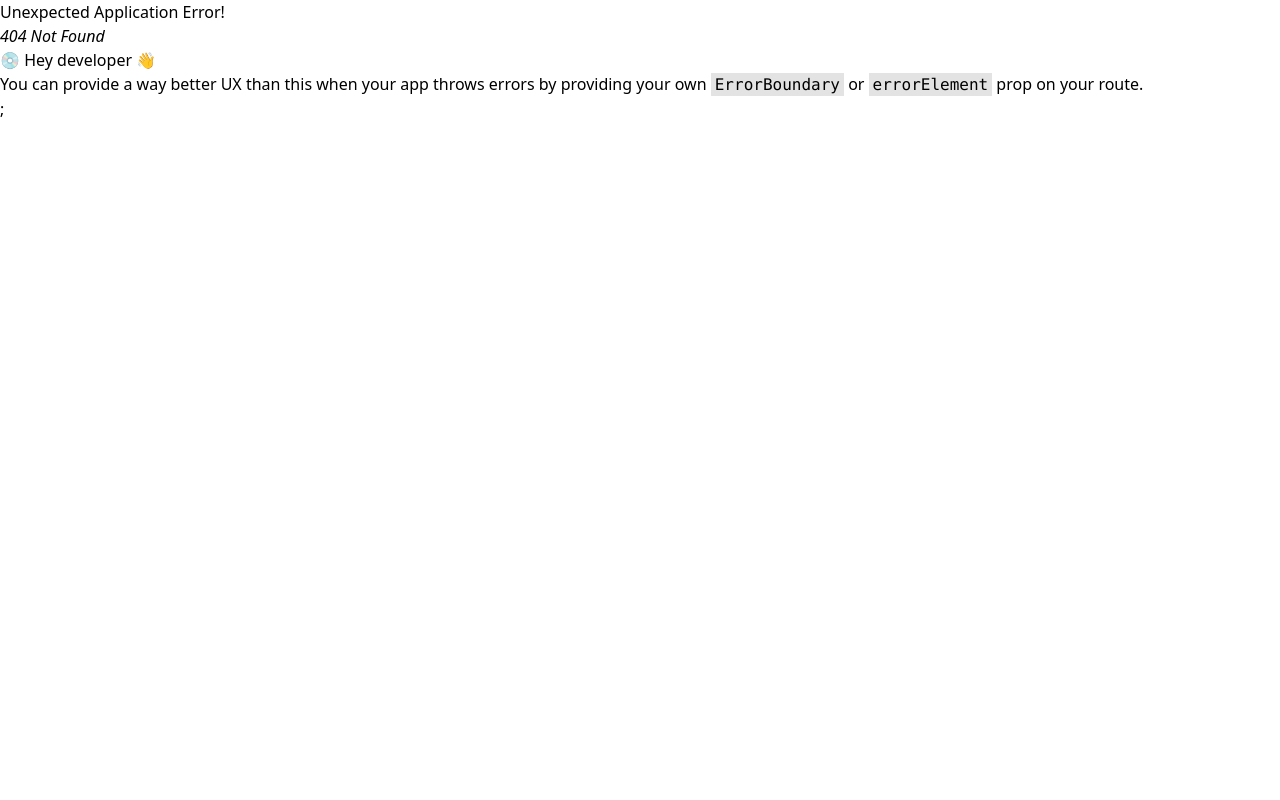
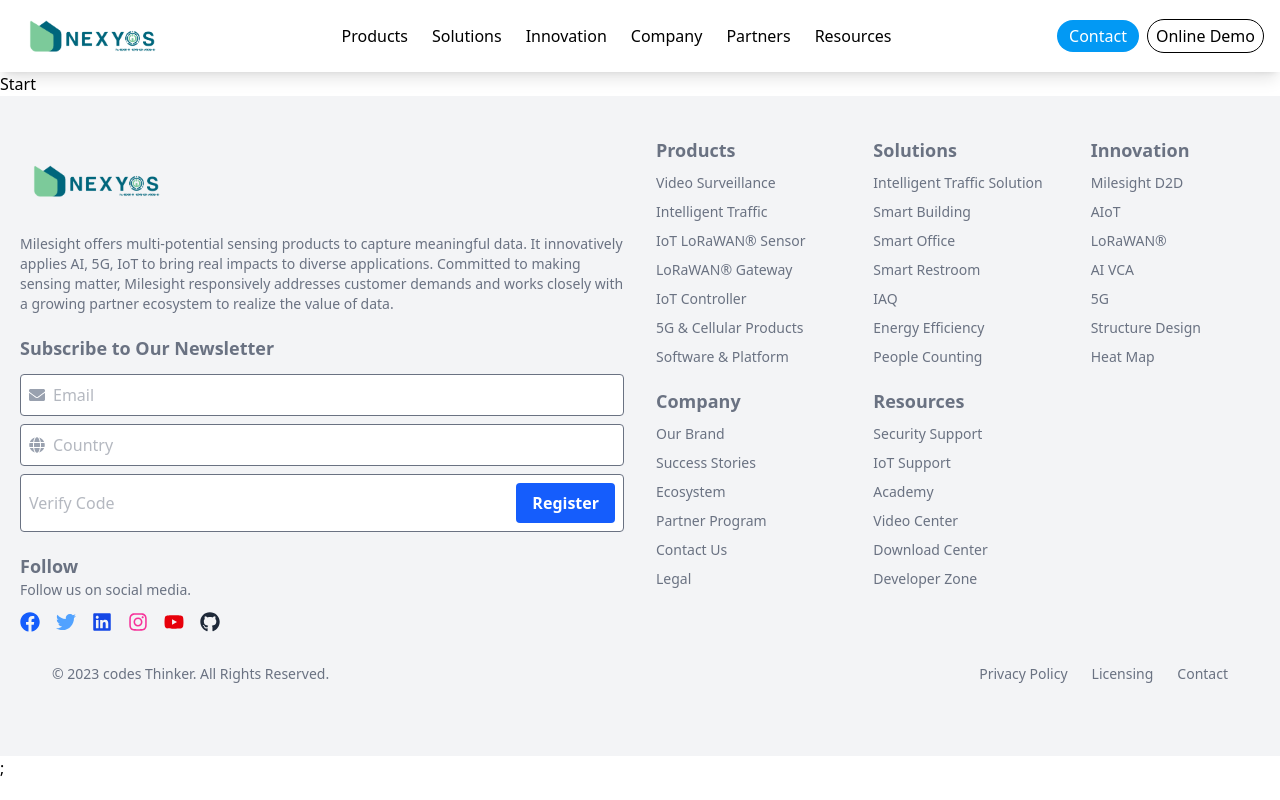
Before and after one commit to Mogehs/MileSight, a React (Vite) app: page /company/about-us in a window 1280 px wide. Before the commit this address had no page. Built offline with nearby package versions, Linux system fonts and the light colour scheme.

Commit message:
company about-us page added

```diff
--- a/src/App.jsx
+++ b/src/App.jsx
@@ -17,6 +17,7 @@
 import SmartSpace from "./pages/SmartSpace";
 import AiMiniDome from "./pages/product-details/AiMiniDome";
 import MotorCamera from "./pages/product-details/MotorCamera";
+import Company from "./pages/Company";
 
 const MainLayout = () => (
   <div className="lg:mx-auto lg:max-w-7xl overflow-x-hidden">
@@ -71,6 +72,10 @@
         path: "/solutions/smart-space",
         element: <SmartSpace />,
       },
+      {
+        path: "/company/about-us",
+        element: <Company />,
+      },
     ],
   },
 ]);
--- a/src/components/company/Hero.jsx
+++ /dev/null
@@ -1,7 +0,0 @@
-import React from "react";
-
-const Hero = () => {
-  return <div>Hero</div>;
-};
-
-export default Hero;
--- /dev/null
+++ b/src/components/company/about-us/Start.jsx
@@ -0,0 +1,7 @@
+import React from "react";
+
+const Start = () => {
+  return <div>Start</div>;
+};
+
+export default Start;
--- a/src/components/navbar/Company.jsx
+++ b/src/components/navbar/Company.jsx
@@ -5,7 +5,12 @@
 const companyData = [
   {
     title: "Corporate Info",
-    links: ["About Us", "Our Brand", "Events", "Impact Awards"],
+    links: [
+      { label: "About Us", path: "/company/about-us" },
+      { label: "Our Brand", path: "/company/our-brand" },
+      { label: "Events", path: "/company/events" },
+      { label: "Impact Awards", path: "/company/impact-awards" },
+    ],
   },
   {
     title: "Library",
@@ -28,10 +33,10 @@
               {section.links.map((item, linkIndex) => (
                 <li key={linkIndex} onClick={closeMenu}>
                   <Link
-                    to=""
+                    to={item.path}
                     className="text-gray-700 text-[15px] sm:text-[16px] hover:text-[#0299f4] transition-colors duration-300"
                   >
-                    {item}
+                    {item.label}
                   </Link>
                 </li>
               ))}
--- /dev/null
+++ b/src/pages/Company.jsx
@@ -0,0 +1,12 @@
+import React from "react";
+import Start from "../components/company/about-us/Start";
+
+const Company = () => {
+  return (
+    <div>
+      <Start />
+    </div>
+  );
+};
+
+export default Company;
```
